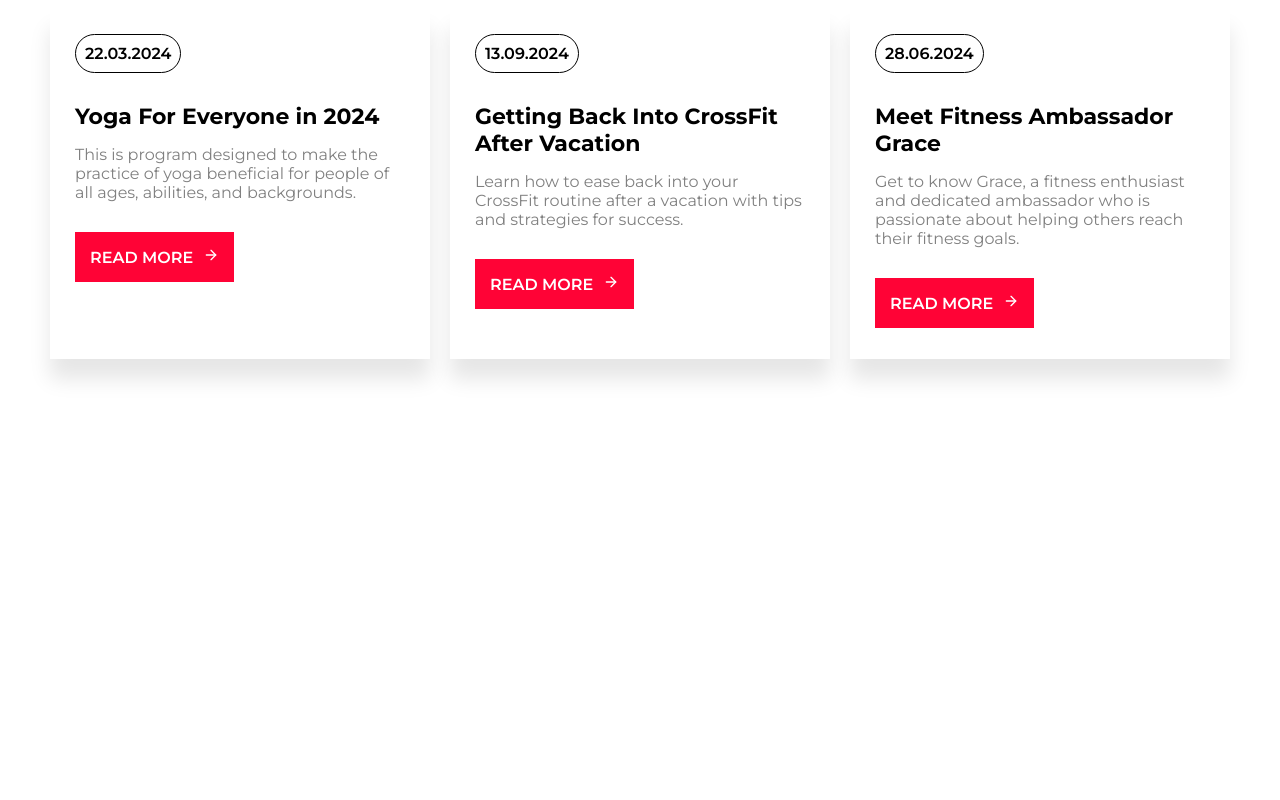
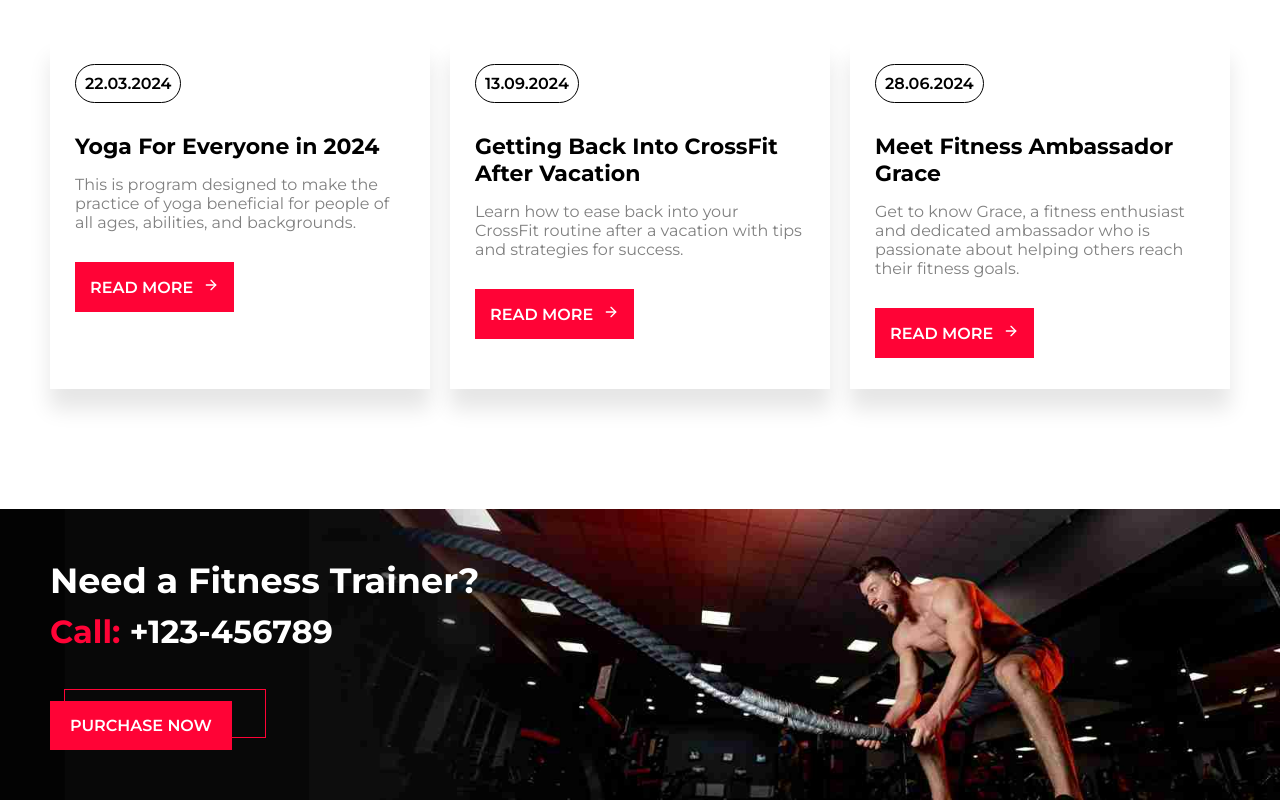
Before and after one commit to shreyash19-pixel/gym-app, a React (Create React App) app: page / in a window 1280 px wide. Shown: the part 7799-8599 px from the top of the page. Before the commit the page ends 8278 px from the top, so only its background shows below. Built offline with nearby package versions, Linux system fonts and the light colour scheme.

Commit message:
added-new-sec

```diff
--- a/src/pages/Home/index.jsx
+++ b/src/pages/Home/index.jsx
@@ -9,6 +9,7 @@ import Testimonial from '../../views/Testimonial'
 import BMI from '../../views/BMI'
 import Pricing from '../../views/Pricing'
 import Blog from '../../views/Blog'
+import Call from '../../views/Call'
 
 const Home = () => {
   return (
@@ -23,6 +24,7 @@ const Home = () => {
         <BMI />
         <Pricing />
         <Blog />
+        <Call />
     </div>
   )
 }
--- a/src/styles/BMI/index.jsx
+++ b/src/styles/BMI/index.jsx
@@ -33,7 +33,7 @@ export const BMICalWrap = styled.div`
     max-width: 530px;
     display: flex;
     flex-direction: column;
-    gap:30px;
+    gap: ${(props) => (props.call ? "50px" : "30px")};
     z-index: 2;
 
 `
--- a/src/styles/Blog/index.jsx
+++ b/src/styles/Blog/index.jsx
@@ -12,7 +12,12 @@ export const BlogWrap = styled.div`
     max-width: 1240px;
     display: flex;
     flex-direction: column;
-    gap: 50px;
+    gap: 80px;
+
+    @media (max-width: 500px)
+    {
+        gap: 50px;
+    }
 `
 export const BlogCard = styled.div`
     background-color: white;
--- /dev/null
+++ b/src/styles/Call/index.jsx
@@ -0,0 +1,33 @@
+import styled from "styled-components";
+import CallBg from '../../assets/call-background.jpg'
+
+export const CallContainer = styled.div`
+    width: 100%;
+    min-height: 280px;
+    background-image: url(${CallBg});
+    background-position: 100%;
+    background-repeat: no-repeat;
+    background-size: cover;
+    display: flex;
+    justify-content: center;
+    align-items: center;
+`
+
+export const CallNumberContainer = styled.div`
+    display: flex;
+    flex-direction: column;
+    gap: 10px;
+`
+
+export const CallNumber = styled.h1`
+    color: white;
+
+    @media (max-width: 330px)
+    {
+        font-size: 24px;
+    }
+`
+
+export const CallNumberSpan = styled.span`
+    color: #FF0336;
+`
--- /dev/null
+++ b/src/views/Call/index.jsx
@@ -0,0 +1,26 @@
+import React from 'react'
+import { CallContainer, CallNumber, CallNumberContainer, CallNumberSpan } from '../../styles/Call'
+import {BMICalWrap, BMISpanWrap, BMIWrap} from '../../styles/BMI'
+import { ChooseHeading } from '../../styles/ChooseUs'
+import { PriceBtn } from '../../styles/Pricing'
+import { ClassesBtnWrap } from '../../styles/Hero'
+const Call = () => {
+  return (
+    <CallContainer>
+      <BMIWrap>
+        <BMISpanWrap></BMISpanWrap>
+        <BMICalWrap call = "true">
+          <CallNumberContainer>
+            <ChooseHeading>Need a Fitness Trainer?</ChooseHeading>
+            <CallNumber><CallNumberSpan>Call:</CallNumberSpan> +123-456789</CallNumber>
+          </CallNumberContainer>
+          <ClassesBtnWrap style={{display: "flex", justifyContent: "flex-start"}}>
+            <PriceBtn href = "#">PURCHASE NOW</PriceBtn>
+          </ClassesBtnWrap>
+        </BMICalWrap>
+      </BMIWrap>
+    </CallContainer>
+  )
+}
+
+export default Call
```
Also changed, not shown: src/assets/call-background.jpg (added).
